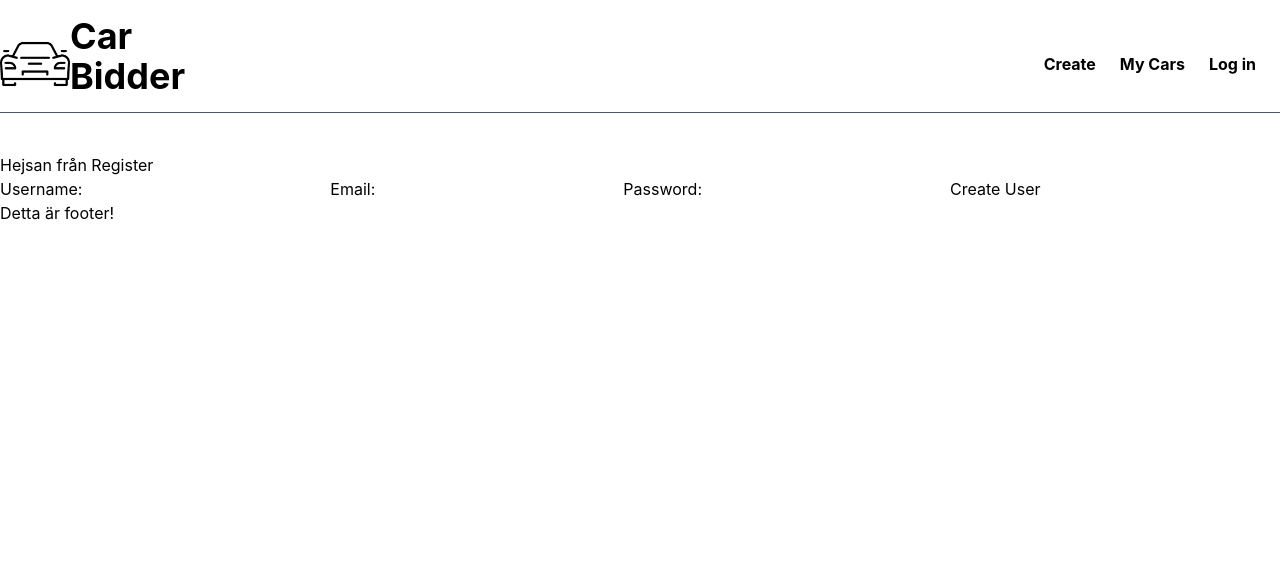
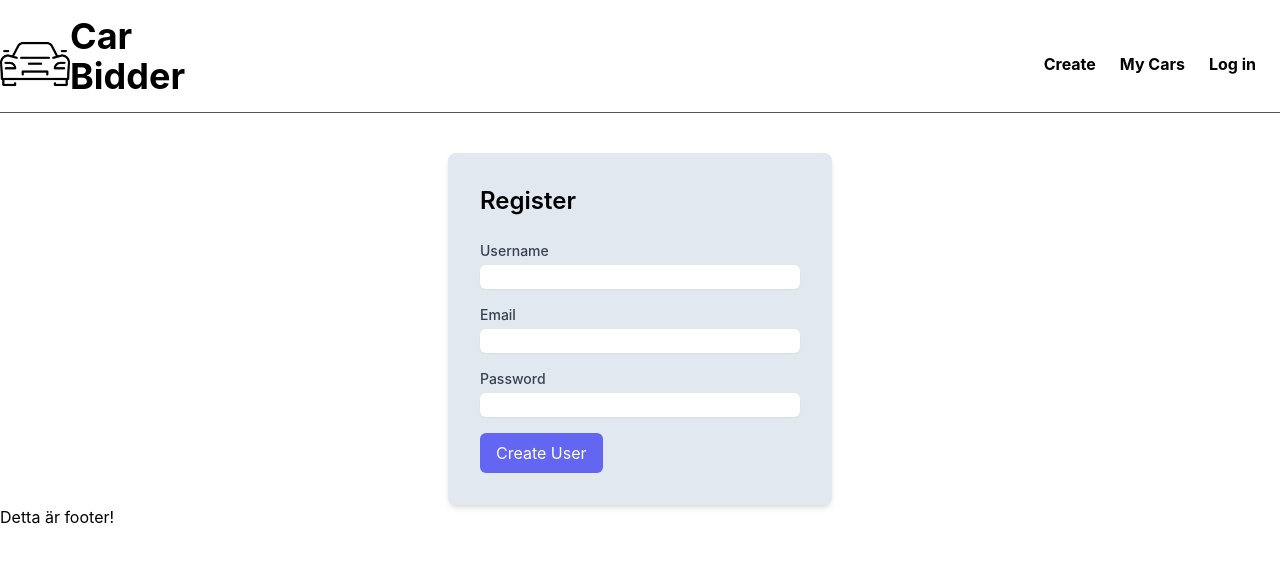
Before and after one commit to valle1336/carbidderFrontend, a React (Create React App) app: page /Register in a window 1280 px wide. Shown: the top 562 px of the page. Built offline with nearby package versions, Linux system fonts and the light colour scheme; no server answers.

Commit message:
Fixed css on Register.jsx

```diff
--- a/src/views/Register.jsx
+++ b/src/views/Register.jsx
@@ -38,38 +38,49 @@ function Register() {
 
   return (
 <>
-      <div>Hejsan från Register</div>
-      <form onSubmit={handleSubmit}>
-        <label>
-          Username:
+<div className="flex justify-center">
+  <div className="bg-slate-200 p-8 rounded-lg shadow-md w-96">
+    <h2 className="text-2xl font-semibold mb-6">Register</h2>
+    <form onSubmit={handleSubmit} className="space-y-4">
+      <div>
+        <label htmlFor="username" className="block text-sm font-medium text-gray-700">Username</label>
         <input
           type="text"
+          id="username"
           name="username"
           value={formData.username}
           onChange={handleChange}
+          className="mt-1 block w-full rounded-md border-gray-300 shadow-sm focus:border-indigo-300 focus:ring focus:ring-indigo-200 focus:ring-opacity-50"
         />
-        </label>
-        <label>
-          Email:
+      </div>
+      <div>
+        <label htmlFor="email" className="block text-sm font-medium text-gray-700">Email</label>
         <input
           type="email"
+          id="email"
           name="email"
           value={formData.email}
           onChange={handleChange}
+          className="mt-1 block w-full rounded-md border-gray-300 shadow-sm focus:border-indigo-300 focus:ring focus:ring-indigo-200 focus:ring-opacity-50"
         />
-        </label>
-        <label>
-          Password:
+      </div>
+      <div>
+        <label htmlFor="password" className="block text-sm font-medium text-gray-700">Password</label>
         <input
           type="password"
+          id="password"
           name="password"
           value={formData.password}
           onChange={handleChange}
+          className="mt-1 block w-full rounded-md border-gray-300 shadow-sm focus:border-indigo-300 focus:ring focus:ring-indigo-200 focus:ring-opacity-50"
         />
-        </label>
-        <button type="submit">Create User</button>
+      </div>
+      <button type="submit" className="bg-indigo-500 text-white py-2 px-4 rounded-md hover:bg-indigo-600 focus:outline-none focus:bg-indigo-600">Create User</button>
     </form>
+  </div>
+  </div>
 </>
+
   );
 }
 export default Register;
```
Lines whose indentation alone changed are shown as unchanged.
